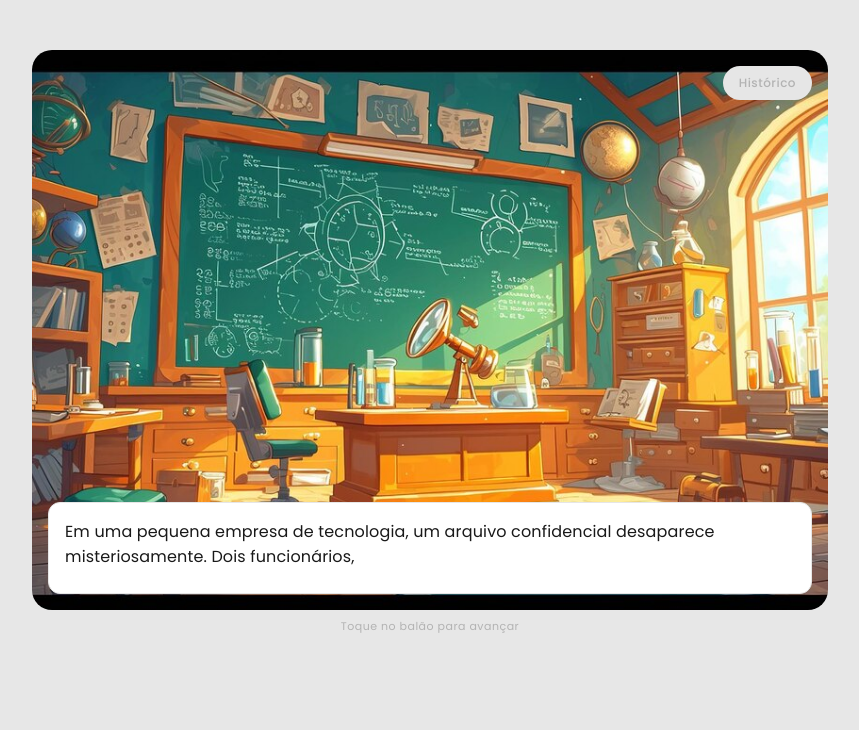
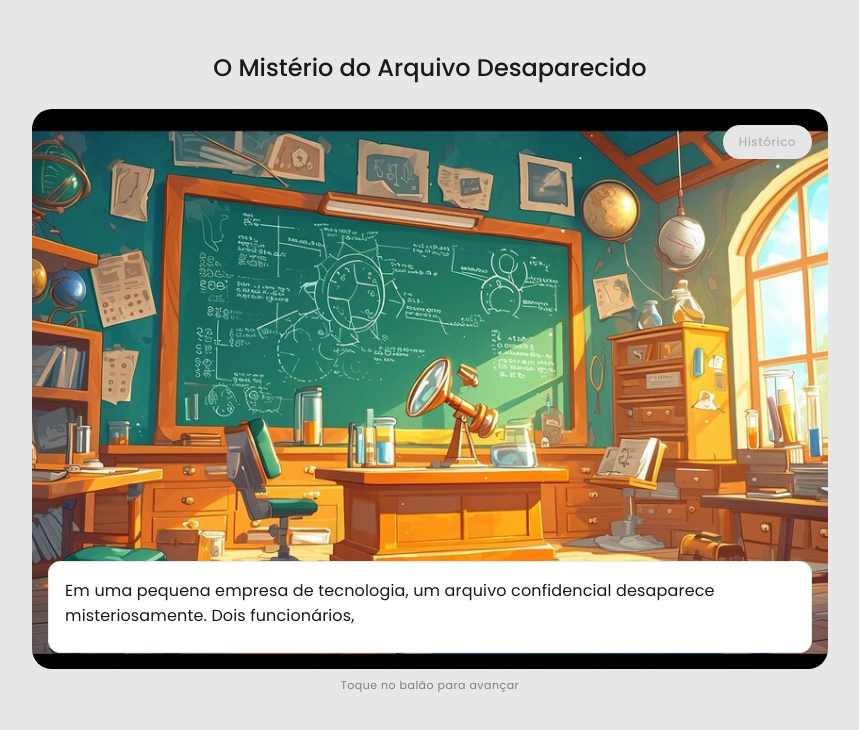
Before and after one commit to Santos-Samuels/storyteller-frontend, a React (Vite) app: page / in a window 1280 px wide. Shown: the top 730 px of the page, without its empty margins (210-1069 px from the left). Built offline with nearby package versions, Linux system fonts and the light colour scheme.

Commit message:
refactor: add story title

```diff
--- a/src/pages/HomeScreen/HomeScreen.tsx
+++ b/src/pages/HomeScreen/HomeScreen.tsx
@@ -22,9 +22,7 @@ const HomeScreen = () => {
     currentSceneId: ISceneCharacter["id"],
     chosenOptionId?: IUserInteractionOption["id"]
   ) => {
-    const scene = scenes.find(
-      (item) => item.id === currentSceneId
-    );
+    const scene = scenes.find((item) => item.id === currentSceneId);
     if (!scene) return;
 
     if (chosenOptionId && scene.interaction) {
@@ -51,6 +49,8 @@ const HomeScreen = () => {
 
   return (
     <>
+      <S.StoryTitle variant="h2" children={mockedStory.title} />
+
       <S.Container>
         <ReadedSceneSection
           readedScenes={readedScenes}
@@ -63,11 +63,12 @@ const HomeScreen = () => {
           onPressBalloon={handleClickItem}
         />
       </S.Container>
-
-      {readedScenes.length <= 3 && <S.StyledTypography
-        variant="label3"
-        children="Toque no balão para avançar"
-      />}
+      {readedScenes.length <= 3 && (
+        <S.StyledTypography
+          variant="label3"
+          children="Toque no balão para avançar"
+        />
+      )}
     </>
   );
 };
--- a/src/pages/HomeScreen/styles.ts
+++ b/src/pages/HomeScreen/styles.ts
@@ -15,8 +15,14 @@ export const Container = styled.div`
   padding: ${({ theme }) => theme.spacing(2)};
 `;
 
+export const StoryTitle = styled(Typography)`
+  text-align: center;
+  /* color: ${({ theme }) => theme.pallete.colors.neutral.gray["300"]}; */
+  margin-bottom: ${({ theme }) => theme.spacing(3)};
+`;
+
 export const StyledTypography = styled(Typography)`
   text-align: center;
-  color: ${({ theme }) => theme.pallete.colors.neutral.gray["300"]};
+  color: ${({ theme }) => theme.pallete.colors.neutral.gray["500"]};
   margin-top: ${({ theme }) => theme.spacing(1)};
 `;
```
